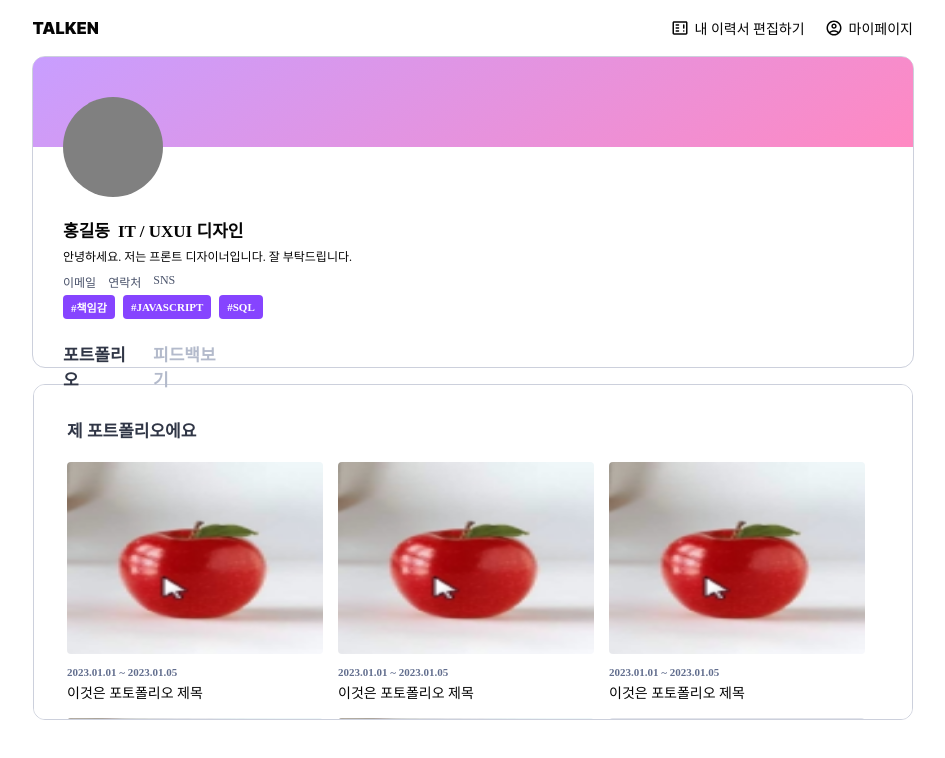
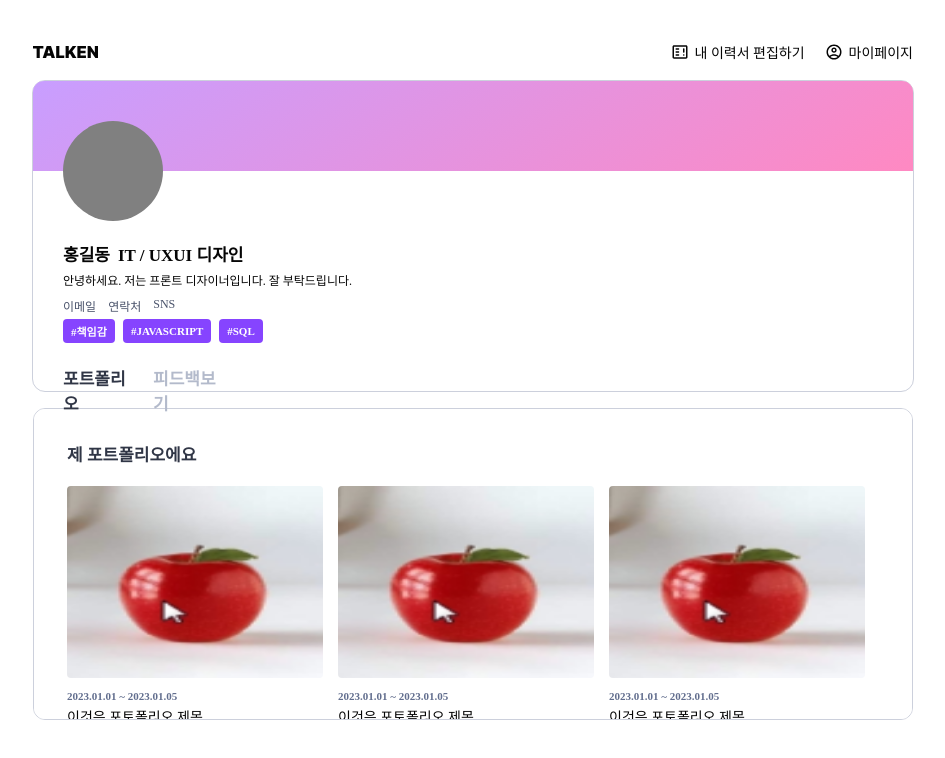
Before and after one commit to starting-front/gunyongbok, a React (Vite) app: page /myportfolio in a window 1280 px wide. Shown: the top 758 px of the page, without its empty margins (167-1112 px from the left). Built offline with nearby package versions, Linux system fonts and the light colour scheme.

Commit message:
pull 전에 최종 수정

```diff
--- a/src/components/Header/PortfolioHeader.tsx
+++ b/src/components/Header/PortfolioHeader.tsx
@@ -12,12 +12,14 @@ const HeaderMain = styled.div<HeaderProps>`
   width: 100%;
   max-width: ${(props) => props.$maxWidth || "880px"};
   height: 100%;
-  max-height: 56px;
+  max-height: 80px;
   box-sizing: border-box;
   display: flex;
   justify-content: space-between;
   align-items: center;
   margin: auto;
+  padding-top: 24px;
+  box-sizing: border-box;
   @media (max-width: 599px) {
     display: none;
   }
--- a/src/pages/User/SignIn.tsx
+++ b/src/pages/User/SignIn.tsx
@@ -51,7 +51,7 @@ const TopContainer = styled.div`
 const MainContainer = styled.div`
   width: 100%;
   max-width: 408px;
-  height: 80%;
+  max-height: 586px;
   border-radius: 8px;
   background-color: #fff;
   padding: 40px;
```
